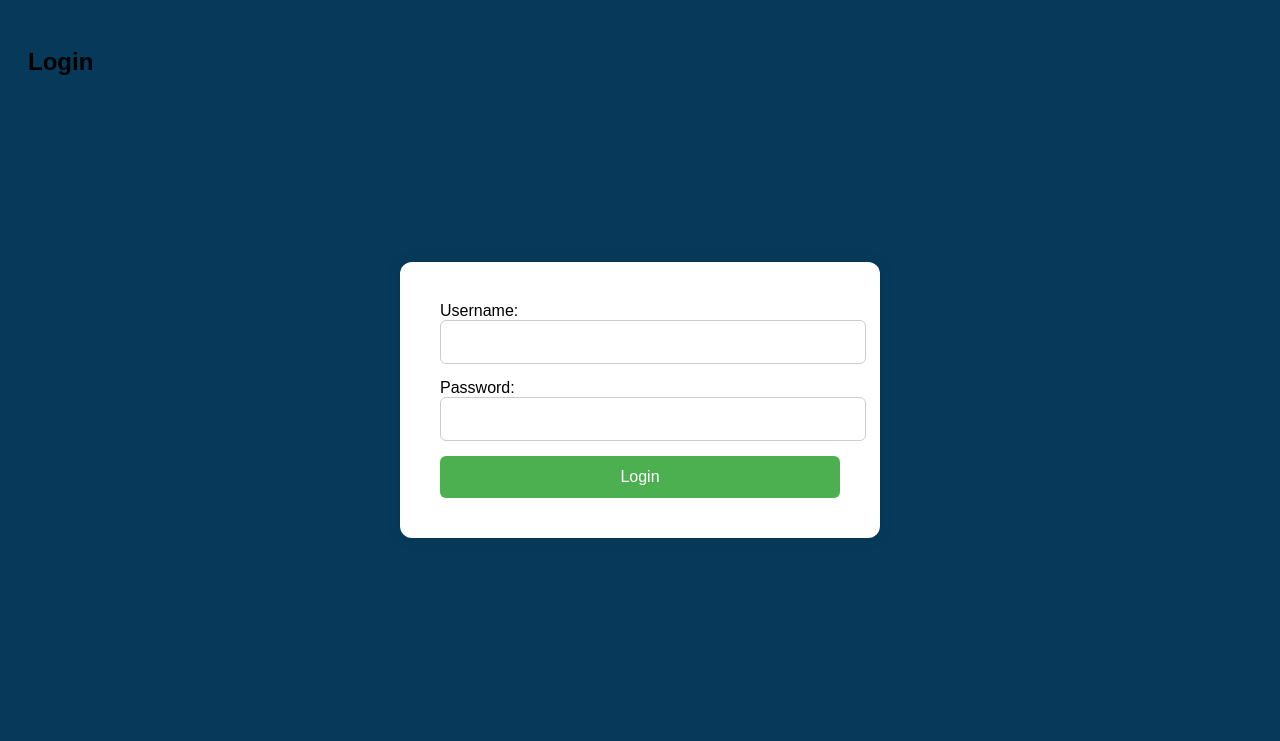
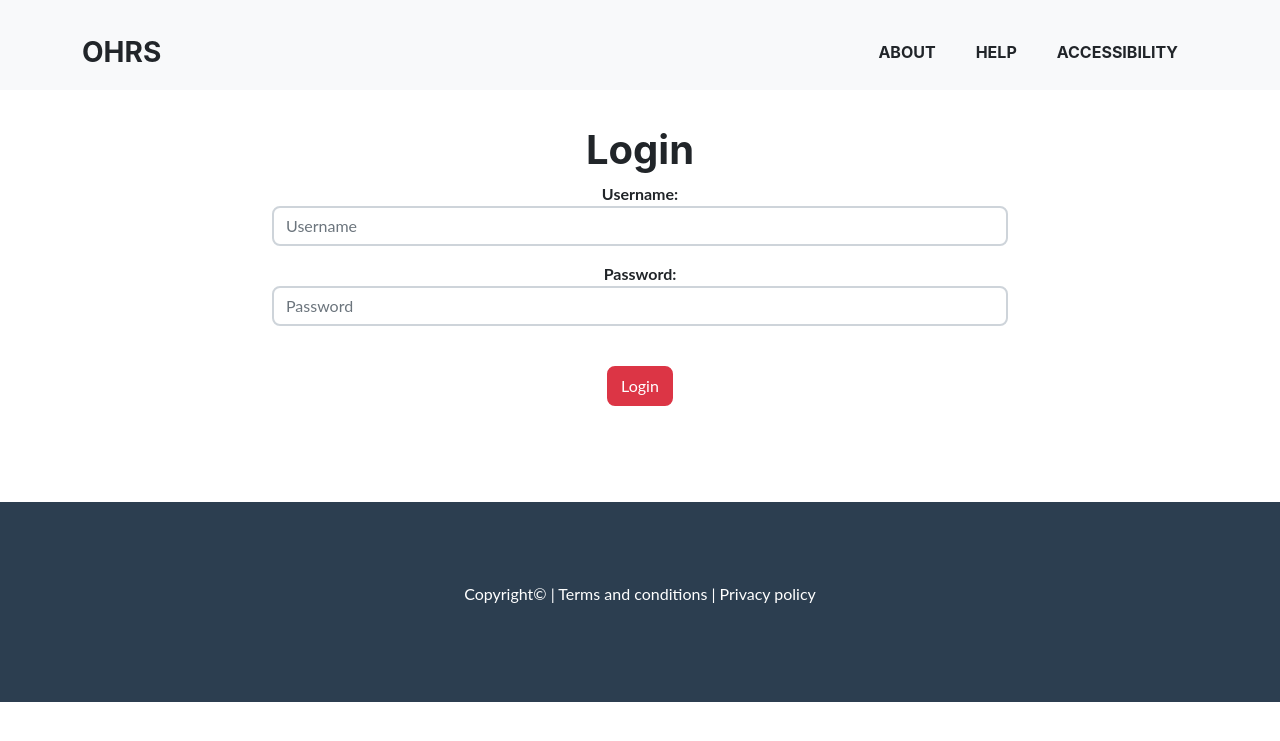
Before and after one commit to Ace-7854/Computing-In-Business, a Flask app: page /login in a window 1280 px wide. Shown: the top 741 px of the page. Run offline with Flask 3, Linux system fonts and the light colour scheme; some libraries are stand-ins or nearby versions.

Commit message:
login html

```diff
--- a/templates/login.html
+++ b/templates/login.html
@@ -1,17 +1,47 @@
 <!DOCTYPE html>
 <html>
     <head>
-    <title>BAE systems login</title>
-     <link rel="stylesheet" href="/static/log_in_style.css">
+        <title>Login</title>
+        <link rel="stylesheet" href="/static/styles.css">
     </head>
     <body>
-    <h2>Login</h2>
-    <div class="LGD">
+        <nav class="navbar navbar-expand-lg bg-light text-uppercase fixed-top" id="mainNav" style="padding-bottom: 10px;">
+            <div class="container">
+                <a class="navbar-brand text-dark" href="#page-top">OHRS</a>
+                <div class="collapse navbar-collapse" id="navbarResponsive">
+                    <ul class="navbar-nav ms-auto">
+                        <li class="nav-item mx-0 mx-lg-1"><a class="nav-link py-3 px-0 px-lg-3 rounded text-dark" href="{{url_for('logout')}}">About</a></li>
+                        <li class="nav-item mx-0 mx-lg-1"><a class="nav-link py-3 px-0 px-lg-3 rounded text-dark" href="{{url_for('logout')}}">Help</a></li>
+                        <li class="nav-item mx-0 mx-lg-1"><a class="nav-link py-3 px-0 px-lg-3 rounded text-dark" href="{{url_for('logout')}}">Accessibility</a></li>
+                    </ul>
+                </div>
+            </div>
+        </nav>
+        <section class="page-section">
+            <div class="container" style="padding-top: 30px; text-align: center;">
+                <h1>Login</h1>
+                <div class="row align-items-center justify-content-center">
+                    <div class="col-lg-8 mb-5 mb-lg-0">
                         <form method="POST">
-        <label>Username:</label><input name="username"><br>
-        <label>Password:</label><input name="password" type="password"><br>
-        <button type="submit">Login</button>
+                            <div class="form-group mb-3" style="border-radius: 15px;">
+                                <label for="username"><strong>Username:</strong></label>
+                                <input type="text" class="form-control" id="username" name="username" placeholder="Username"/>
+                            </div>
+                            <div class="form-group mb-3" style="border-radius: 15px;">
+                                <label for="password"><strong>Password:</strong></label>
+                                <input type="password" class="form-control" id="password" name="password" placeholder="Password"/>
+                            </div>
+                            <br>
+                            <center>
+                                <button type="submit" class="btn btn-danger">Login</button>
+                            </center>
                         </form>
                     </div>
+                </div>
+            </div>
+        </section>
     </body>
+    <footer class="footer text-center">
+        <p>Copyright©   |   Terms and conditions    |   Privacy policy</p>
+    </footer>
 </html>
```
Also changed, not shown: templates/dashboard_hr.html (+22 -14 lines), templates/dashboard_user.html (+19 -2 lines). Lines whose indentation alone changed are shown as unchanged.
